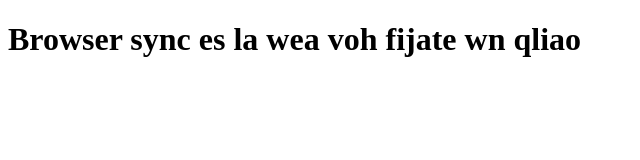
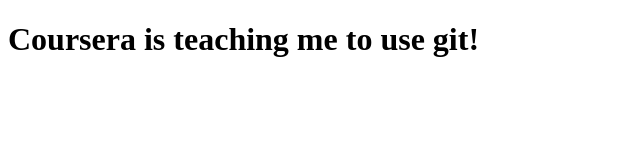
Before and after one commit to ryumishima44/coursera_test, a plain HTML site: page site/index.html in a window 1280 px wide. Shown: the whole page, without its empty margins (0-640 px from the left). Drawn offline with Linux system fonts and the light colour scheme.

Commit message:
Second commit

```diff
--- a/site/index.html
+++ b/site/index.html
@@ -4,6 +4,6 @@
 	<title>Leccion 1 browsersync</title>
 </head>
 <body>
-<h1>Browser sync es la wea voh fijate wn qliao</h1>
+<h1>Coursera is teaching me to use git!</h1>
 </body>
 </html>
```
